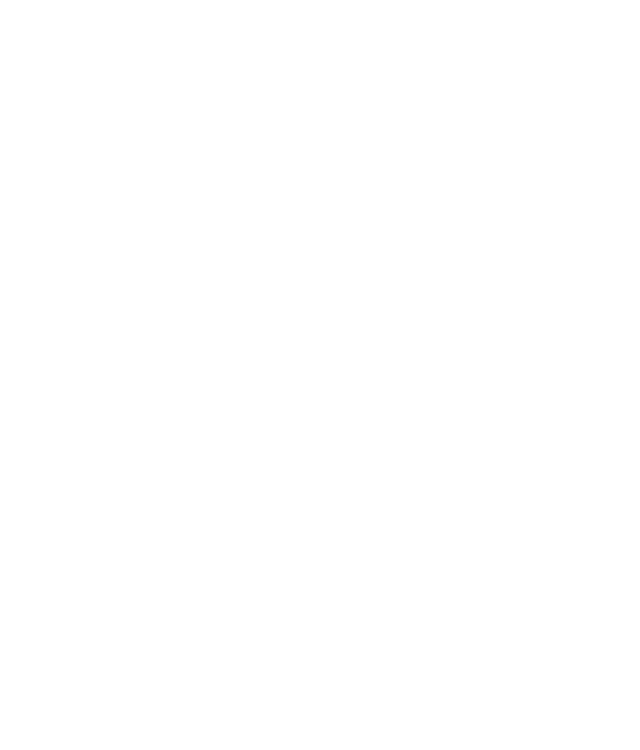
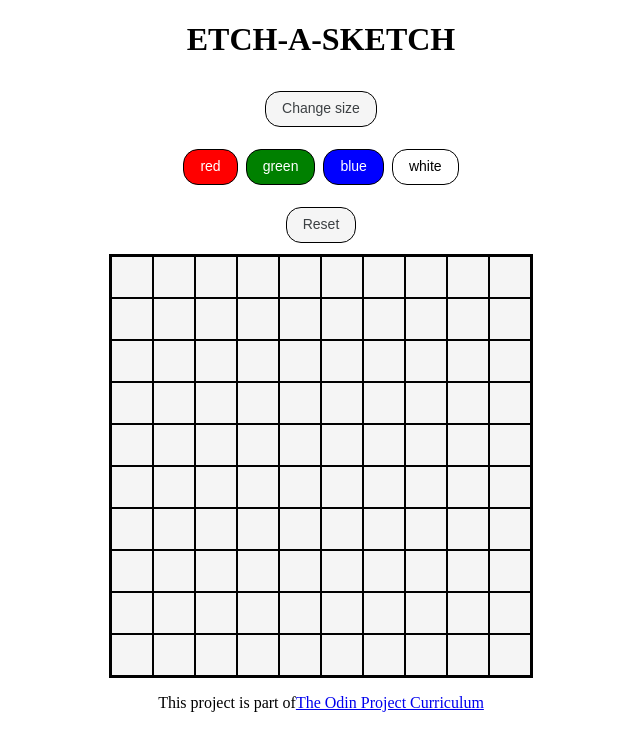
Before and after one commit to saalimon/ETCH-A-SKETCH, a plain HTML site: page index.html in a window 1280 px wide. Shown: the whole page, without its empty margins (319-959 px from the left). Drawn offline with Linux system fonts and the light colour scheme.

Commit message:
add script

```diff
--- /dev/null
+++ b/css/styles.css
@@ -0,0 +1,56 @@
+.container {
+    display: -webkit-box;
+    display: -moz-box;
+    display: -ms-flexbox;
+    display: -webkit-flex;
+    display: flex;
+    align-items: center;
+    justify-content: center;
+}
+.row {
+    display: flex;
+    align-items: center;
+    justify-content: center;
+    flex-direction: column;
+}
+.center {
+    display: flex;
+    align-items: center;
+    justify-content: center;
+}
+#reset-button{
+    background-color: whitesmoke;
+    border: 1px solid black;
+    border-radius: 15px;
+    -webkit-border-radius: 15px;
+    -moz-border-radius: 15px;
+    -ms-border-radius: 15px;
+    -o-border-radius: 15px;
+    color: #3c4043;
+    font-family: Arial, Helvetica, sans-serif;
+    font-size: 14px;
+    margin: 11px 4px;
+    padding: 0 16px;
+    line-height: 27px;
+    height: 36px;
+    min-width: 54px;
+    text-align: center;
+    cursor: pointer;
+    user-select: none;
+}
+#reset-button:hover{
+    box-shadow: 0 0 8px rgba(33,33,33,.2);
+}
+.grid {
+    display: grid;
+    grid-template-columns: auto auto auto;
+    background-color: black;
+    padding: 2px;
+}
+.grid-element {
+    background-color: whitesmoke;
+    border: 1px solid black;
+    padding: 20px;
+    font-size: 30px;
+    text-align: center;
+  }
--- a/index.html
+++ b/index.html
@@ -1,8 +1,19 @@
-<hrml>
-    <head>
+<!DOCTYPE html>
+<html lang="en">
 
-    </head>
-    <body>
+<head>
+    <meta charset="UTF-8">
+    <meta name="viewport" content="width=device-width, initial-scale=1.0">
+    <meta http-equiv="X-UA-Compatible" content="ie=edge">
+    <link href="css/styles.css" rel="stylesheet" type="text/css" />
+    <title>Etch-A-Sketch</title>
+</head>
 
-    </body>
-</hrml>
+<body>
+    <h1 class="title center">
+        ETCH-A-SKETCH
+    </h1>
+    <script src="script.js"></script>
+</body>
+
+</html>
--- /dev/null
+++ b/script.js
@@ -0,0 +1,105 @@
+ready = (callback)=>{
+    // in case the document is already rendered
+    if (document.readyState!='loading') callback();
+    // modern browsers
+    else if (document.addEventListener) document.addEventListener('DOMContentLoaded', callback);
+    // IE <= 8
+    else document.attachEvent('onreadystatechange', function(){
+        if (document.readyState=='complete') callback();
+    });
+}
+let gridSize = 10 //default grid size
+var colors = ["red", "green" ,"blue", "white"];
+var currentColor = "red"
+ready(()=>{
+    let container = document.createElement('div')
+    let grid = document.createElement('div')
+    let button = document.createElement('button')
+    let row = document.createElement('div')
+    let tail = document.createElement('p')
+    let color = document.createElement('div')
+    let reset = document.createElement('button')
+    container.className = "container"
+    container.id = "main-container"
+    grid.className = "grid"
+    grid.id = "main-grid"
+    button.className = "button"
+    button.id = "reset-button"
+    button.innerHTML = "Change size"
+    color.id = "center"
+    reset.className = "button"
+    reset.id = "reset-button"
+    reset.innerHTML = "Reset"
+    row.className = "row"
+    tail.className = "center"
+    tail.innerHTML = `This project is part of <a
+    href="https://www.theodinproject.com/courses/web-development-101/lessons/etch-a-sketch-project">The Odin
+    Project Curriculum</a>`
+    document.body.appendChild(container)
+    container.appendChild(row)
+    row.appendChild(button)
+    row.appendChild(color)
+    row.appendChild(reset)
+    row.appendChild(grid)
+    document.body.appendChild(tail)
+    setGridSize(grid,gridSize);
+    fillGrid(grid,gridSize);
+    button.addEventListener('click',() => {
+        increseSize(grid)
+    })
+    reset.addEventListener('click',() => {
+        clearGrid(grid)
+        setGridSize(grid,gridSize);
+        fillGrid(grid,gridSize);
+    })
+    for (let i = 0; i < colors.length ; i++) {
+        const e = document.createElement("button");
+        e.classList = "button";
+        e.id = "reset-button"
+        e.innerHTML=  colors[i]
+        e.style.backgroundColor = colors[i]
+        e.style.color = colors[i] !== "white" ? "white":"black"
+        e.addEventListener("click", selectColor);
+        color.appendChild(e);
+      }}
+)
+
+setGridSize = (grid,size) => {
+    console.log(size)
+
+    grid.style.gridTemplateColumns = `repeat(${size}, 1fr)`
+}
+fillGrid = (grid, size) =>  {
+    for (let i = 0; i < size * size; i++) {
+      const e = document.createElement("div");
+      e.classList = "grid-element";
+      e.addEventListener("mouseover", changeColor);
+      grid.appendChild(e);
+    }
+}
+clearGrid = (grid) => {
+    let grids =Array.from(grid.childNodes);
+    grids.forEach((e) => {
+        grid.removeChild(e);
+    });
+  }
+increseSize = (grid) =>{
+    let newSize = prompt("Enter new size");
+    if (newSize !== null) {
+        newSize = parseInt(newSize);
+        if (newSize < 1 || newSize > 64 || Number.isNaN(newSize)) {
+          alert("Enter a number from 1-64 range");
+          increseSize();
+        } else {
+          clearGrid(grid);
+          setGridSize(grid,newSize);
+          fillGrid(grid,newSize);
+        }
+      }
+}
+changeColor = (e) =>{
+    e.target.style.backgroundColor = currentColor
+}
+selectColor = (e) =>{
+    currentColor = e.target.innerHTML
+}
```
